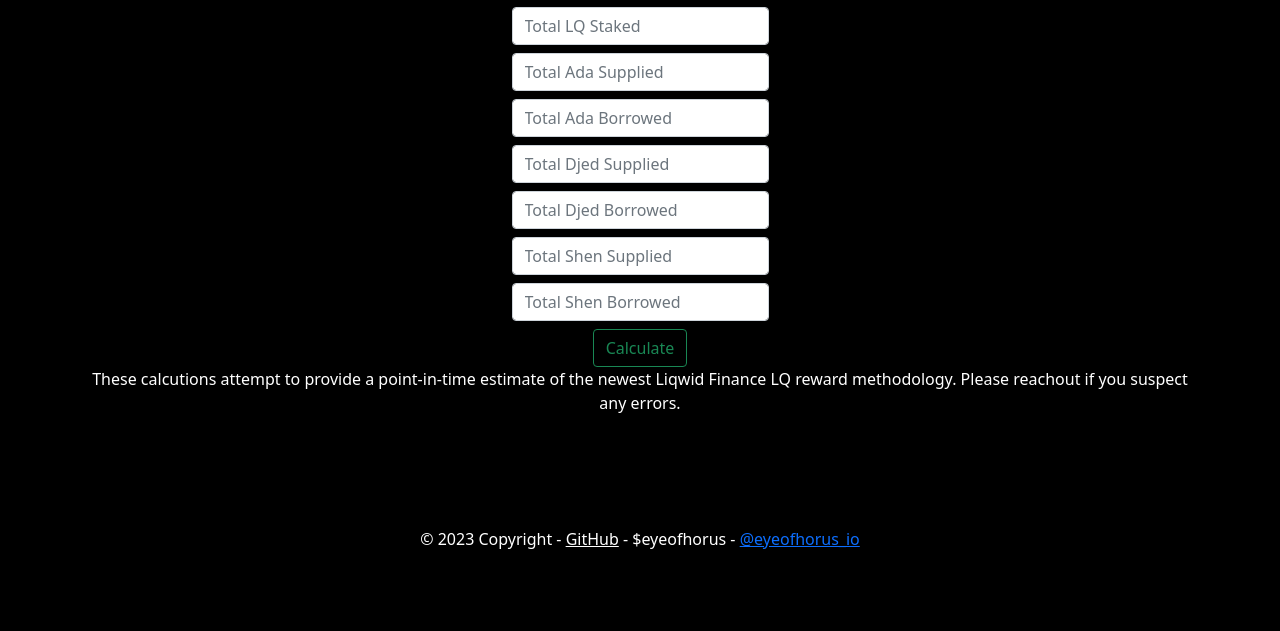
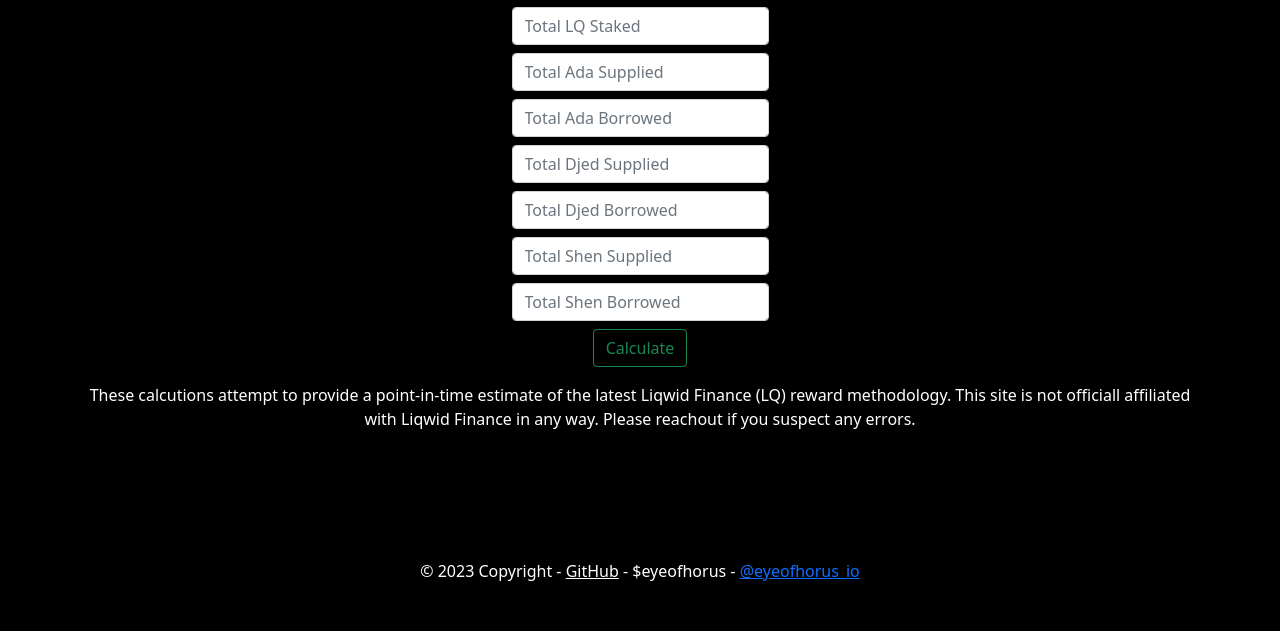
Before and after one commit to maso-soup/horus-project, a Django app: page /liqwid/ in a window 1280 px wide. Shown: the part 190-821 px from the top of the page. Before the commit the page ends 739 px from the top, so only its background shows below. Run offline with Django 4.2, Linux system fonts and the light colour scheme.

Commit message:
Added disclaimer

```diff
--- a/tools/templates/tools/liqwid_current.html
+++ b/tools/templates/tools/liqwid_current.html
@@ -17,6 +17,6 @@
     </div>
 </form>
 
-<p>These calcutions attempt to provide a point-in-time estimate of the newest Liqwid Finance LQ reward methodology. Please reachout if you suspect any errors. </p>
+<p class="py-3">These calcutions attempt to provide a point-in-time estimate of the latest Liqwid Finance (LQ) reward methodology. This site is not officiall affiliated with Liqwid Finance in any way. Please reachout if you suspect any errors. </p>
 
 {% endblock search %}
```
